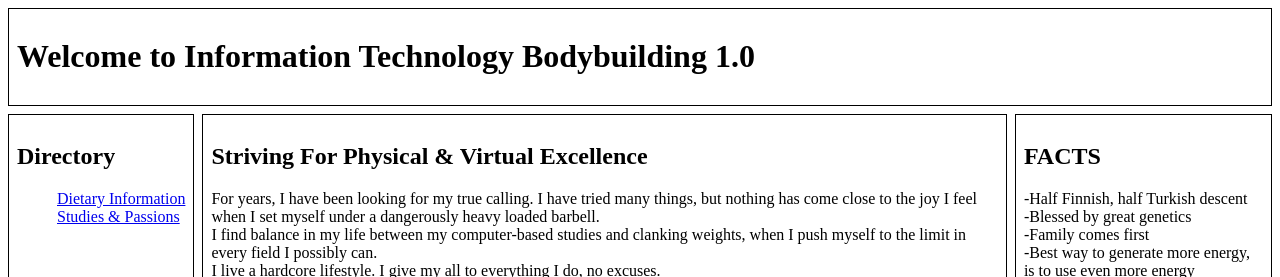
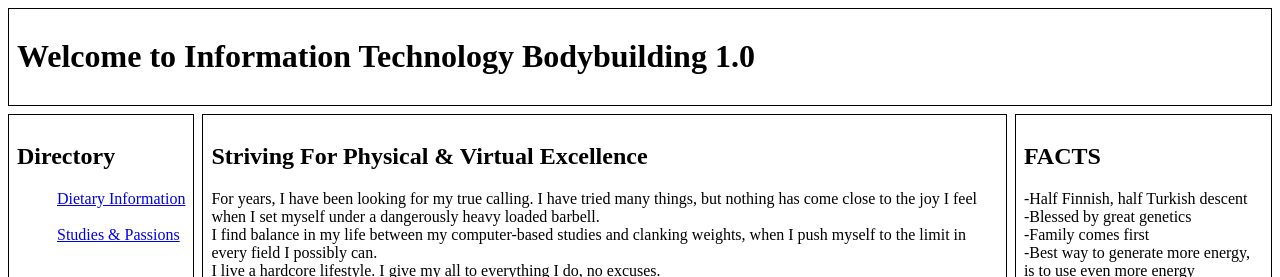
Before and after one commit to alpertek97/module6, a plain HTML site: page mainpage/index.html in a window 1280 px wide. Shown: the top 277 px of the page. Drawn offline with Linux system fonts and the light colour scheme.

Commit message:
Update index.html
<br> added

```diff
--- a/mainpage/index.html
+++ b/mainpage/index.html
@@ -19,7 +19,7 @@
 
         <nav><h2>Directory</h2>
             <ul>
-                <li><a href="../sidepages/dietaryinformation.html">Dietary Information</a></li>
+                <li><a href="../sidepages/dietaryinformation.html">Dietary Information</a></li><br>
                 <li><a href="../sidepages/studiesandpassions.html">Studies & Passions</a></li>
             </ul>
         </nav>
```
